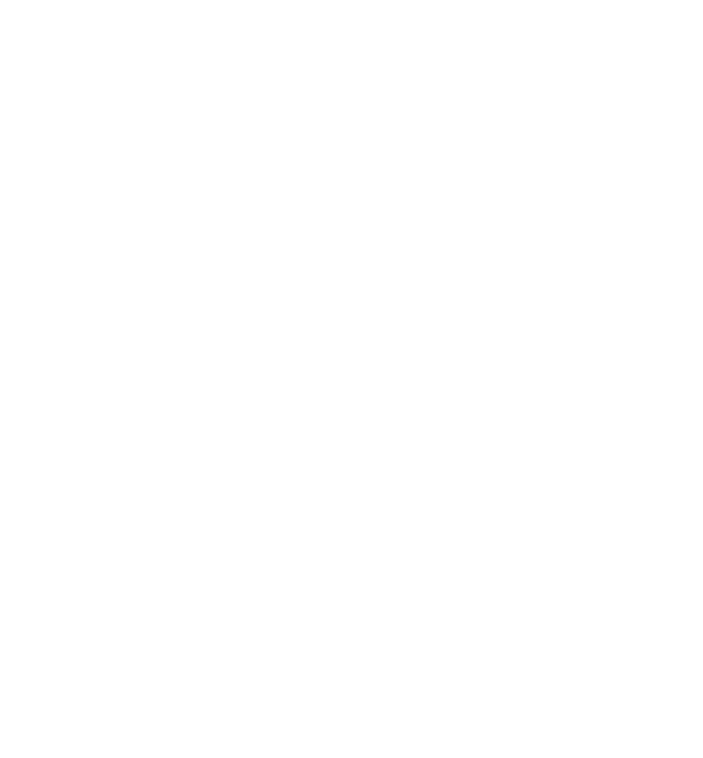
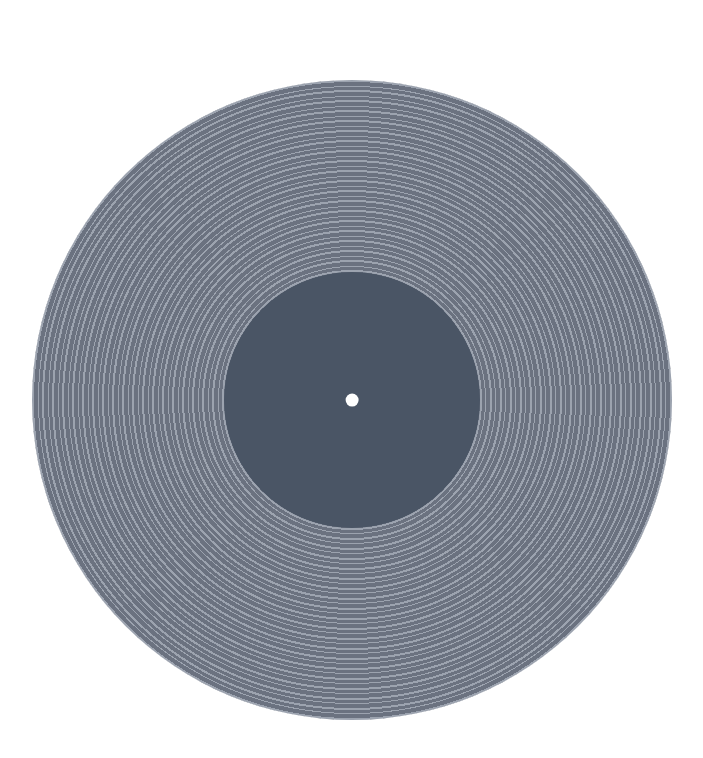
Before and after one commit to caleb-vanlue/side-a, a Next.js app: page / in a window 1280 px wide. Shown: the top 758 px of the page, without its empty margins (288-991 px from the left). Built offline with nearby package versions, Linux system fonts and the light colour scheme.

Commit message:
add initial record design

```diff
--- a/src/app/page.tsx
+++ b/src/app/page.tsx
@@ -1,7 +1,35 @@
 export default function Home() {
+  const backgroundColor = "white";
+
   return (
-    <main className="flex min-h-screen flex-col items-center justify-center bg-white">
-      <div></div>
+    <main
+      className={`flex min-h-screen flex-col items-center justify-center p-4`}
+      style={{ backgroundColor }}
+    >
+      <div
+        className="relative w-[80vw] h-[80vw] max-w-[80vh] max-h-[80vh] rounded-full"
+        style={{
+          background: `
+               repeating-radial-gradient(
+                 circle,
+                 #6b7280 0px,
+                 #6b7280 3px,
+                 #9ca3af 3px,
+                 #9ca3af 4px,
+                 #6b7280 4px,
+                 #6b7280 8px,
+                 #9ca3af 8px,
+                 #9ca3af 10px
+               )
+             `,
+        }}
+      >
+        <div className="absolute top-1/2 left-1/2 -translate-x-1/2 -translate-y-1/2 w-[40%] h-[40%] bg-gray-600 rounded-full" />
+        <div
+          className="absolute top-1/2 left-1/2 -translate-x-1/2 -translate-y-1/2 w-[2%] h-[2%] rounded-full"
+          style={{ backgroundColor }}
+        />
+      </div>
     </main>
   );
 }
```
